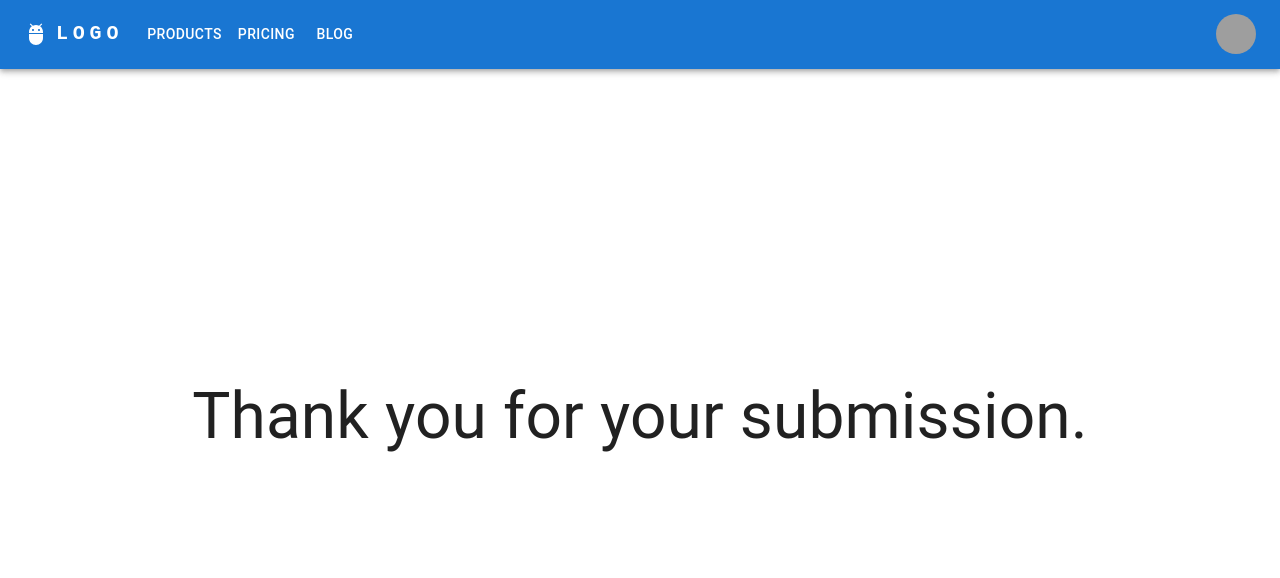
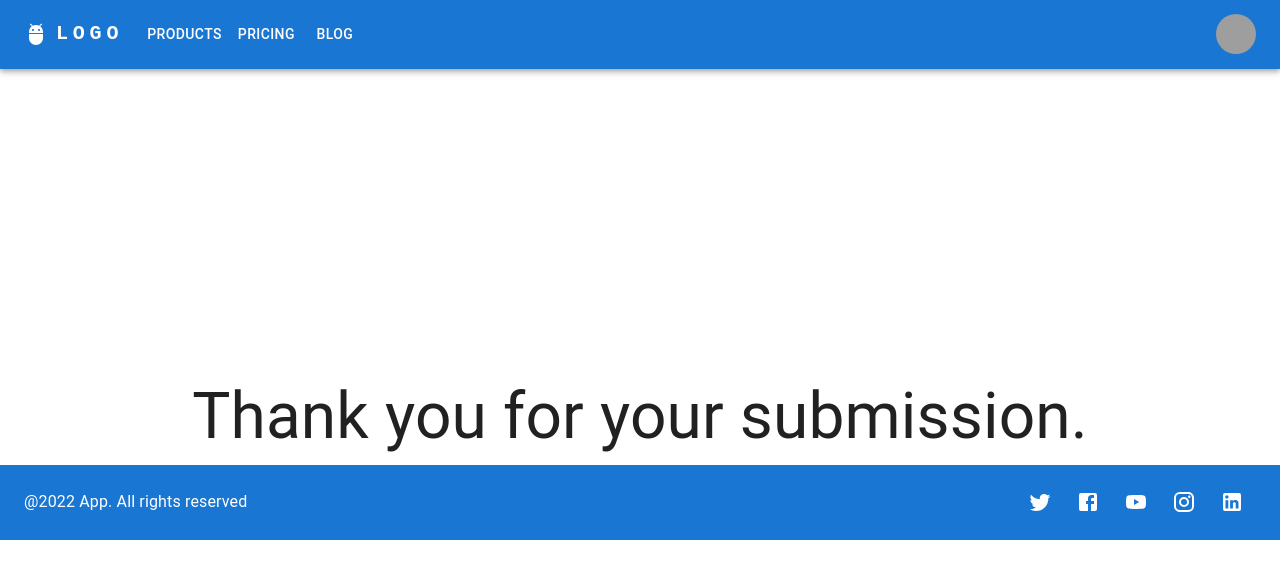
Before and after one commit to antonyryan/UserContactForm, a React (Create React App) app in the folder frontend/: page /user/submission_success in a window 1280 px wide. Shown: the top 578 px of the page. Built offline with nearby package versions, Linux system fonts and the light colour scheme; grey boxes are pictures that could not be loaded.

Commit message:
Create Footer

```diff
--- /dev/null
+++ b/frontend/src/components/Footer/Footer.jsx
@@ -0,0 +1,82 @@
+import React, { useCallback } from 'react'
+import Box from '@mui/material/Box'
+import IconButton from '@mui/material/IconButton'
+import Typography from '@mui/material/Typography'
+import Twitter from '@mui/icons-material/Twitter'
+import YouTube from '@mui/icons-material/YouTube'
+import Facebook from '@mui/icons-material/Facebook'
+import Instagram from '@mui/icons-material/Instagram'
+import LinkedIn from '@mui/icons-material/LinkedIn'
+import Container from '@mui/material/Container'
+
+const Footer = () => {
+  const handleOpenNavMenu = useCallback(
+    link => () => {
+      window.open(`https://www.${link}.com`, '_blank')
+    },
+    [],
+  )
+
+  return (
+    <footer>
+      <Container
+        sx={{
+          backgroundColor: '#1976d2',
+          color: '#FFFFFF',
+        }}
+        maxWidth="xl">
+        <Box sx={{ height: '75px', display: 'flex', justifyContent: 'space-between', alignItems: 'center' }}>
+          <Typography>@2022 App. All rights reserved</Typography>
+          <Box>
+            <IconButton
+              size="large"
+              aria-label="account of current user"
+              aria-controls="menu-appbar"
+              aria-haspopup="true"
+              onClick={handleOpenNavMenu('twitter')}
+              color="inherit">
+              <Twitter />
+            </IconButton>
+            <IconButton
+              size="large"
+              aria-label="account of current user"
+              aria-controls="menu-appbar"
+              aria-haspopup="true"
+              onClick={handleOpenNavMenu('facebook')}
+              color="inherit">
+              <Facebook />
+            </IconButton>
+            <IconButton
+              size="large"
+              aria-label="account of current user"
+              aria-controls="menu-appbar"
+              aria-haspopup="true"
+              onClick={handleOpenNavMenu('youtube')}
+              color="inherit">
+              <YouTube />
+            </IconButton>
+            <IconButton
+              size="large"
+              aria-label="account of current user"
+              aria-controls="menu-appbar"
+              aria-haspopup="true"
+              onClick={handleOpenNavMenu('instagram')}
+              color="inherit">
+              <Instagram />
+            </IconButton>
+            <IconButton
+              size="large"
+              aria-label="account of current user"
+              aria-controls="menu-appbar"
+              aria-haspopup="true"
+              onClick={handleOpenNavMenu('linkedin')}
+              color="inherit">
+              <LinkedIn />
+            </IconButton>
+          </Box>
+        </Box>
+      </Container>
+    </footer>
+  )
+}
+export default Footer
--- /dev/null
+++ b/frontend/src/components/Footer/index.js
@@ -0,0 +1 @@
+export { default } from './Footer'
--- a/frontend/src/routes/index.js
+++ b/frontend/src/routes/index.js
@@ -4,6 +4,7 @@ import { Route, Routes as Switch } from 'react-router-dom'
 import Home from './Home'
 import SubmissionSuccess from './SubmissionSuccess'
 import Header from '../components/Header'
+import Footer from '../components/Footer'
 
 function Routes() {
   return (
@@ -13,6 +14,7 @@ function Routes() {
         <Route exact path="user/new" element={<Home />} />
         <Route exact path="user/submission_success" element={<SubmissionSuccess />} />
       </Switch>
+      <Footer />
     </>
   )
 }
```
Also changed, not shown: frontend/src/components/UserContactForm/UserContactForm.jsx (+6 -3 lines), frontend/src/routes/Home/Home.jsx (+8 -1 lines).
